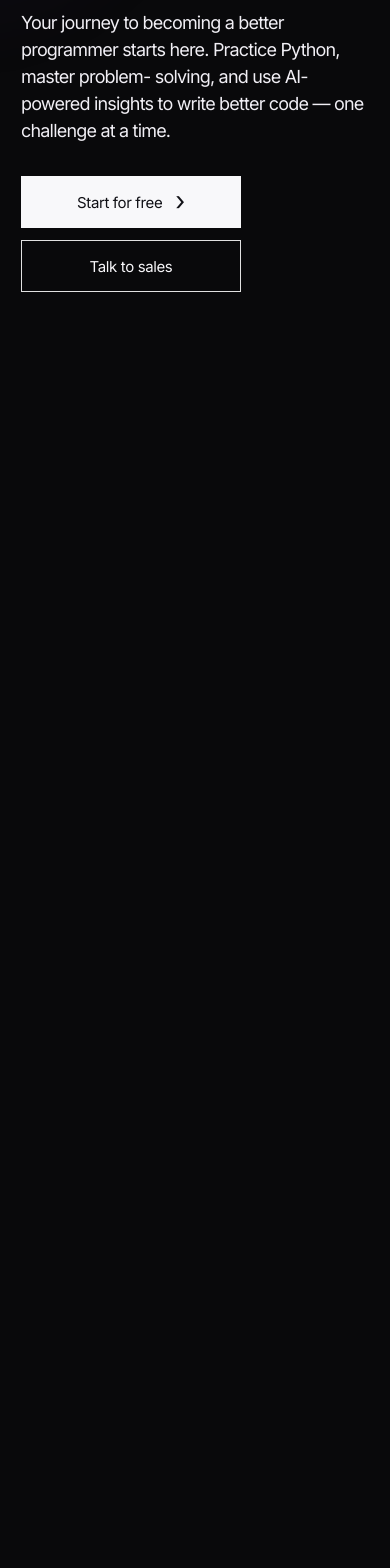
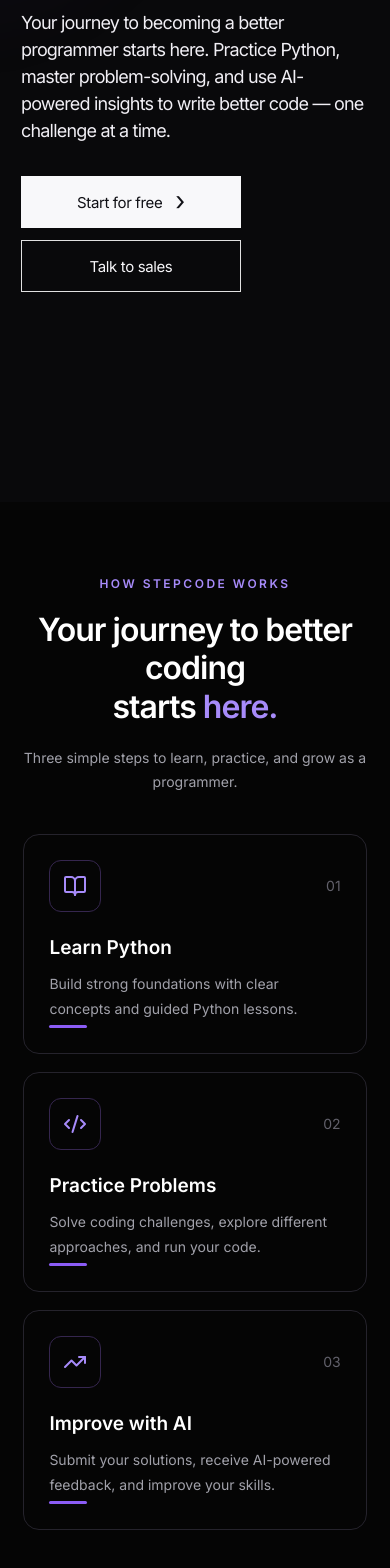
Before and after one commit to Tanzpal/StepCode, a React (Vite) app: page / in a window 390 px wide. Shown: the part 342-1910 px from the top of the page. Before the commit the page ends 844 px from the top, so only its background shows below. Built offline with nearby package versions, Linux system fonts and the light colour scheme.

Commit message:
Update StepCode navbar

```diff
--- a/src/pages/LandingPage/HeroSection.module.css
+++ b/src/pages/LandingPage/HeroSection.module.css
@@ -1,13 +1,16 @@
+/* Hero section */
 .hero {
   position: relative;
   isolation: isolate;
+  display: flex;
+  align-items: flex-start;
   min-height: calc(100vh - 76px);
   overflow: hidden;
-  display: flex;
-  align-items: flex-start;
   padding: clamp(72px, 8.3vh, 100px) clamp(32px, 6.2vw, 112px) 110px;
   background: #09090b;
 }
+
+/* Purple background glow */
 .hero::before {
   content: "";
   position: absolute;
@@ -19,60 +22,77 @@
   left: -320px;
   background: radial-gradient(
     ellipse at 38% 44%,
-    rgba(105, 32, 176, 0.34) 0%,
+    rgba(105, 32, 176, 0.34),
     rgba(70, 22, 116, 0.21) 31%,
     rgba(37, 13, 59, 0.11) 52%,
-    rgba(9, 9, 11, 0) 72%
+    transparent 72%
   );
   filter: blur(14px);
 }
-.hero::after {
-  content: "";
-  position: absolute;
-  z-index: -1;
-  pointer-events: none;
-  top: 0;
-  left: 0;
-  right: 0;
-  height: 1px;
-  background: rgba(255, 255, 255, 0.025);
-}
+
+/* Main content */
 .copy {
   width: min(800px, 58vw);
 }
+
 .copy h1 {
+  max-width: 820px;
   margin: 0;
-  max-width: 820px;
+  color: #f7f6f9;
   font-size: clamp(48px, 5.1vw, 88px);
+  font-weight: 400;
   line-height: 1.07;
-  font-weight: 400;
   letter-spacing: -0.067em;
-  color: #f7f6f9;
 }
+
+/* Animated gradient text */
 .gradientText {
   display: inline-block;
   padding-right: 0.05em;
   background: linear-gradient(
     100deg,
-    #a855f7 0%,
+    #a855f7,
     #9e8af8 34%,
     #9ccde5 69%,
-    #a8f5d3 100%
+    #a8f5d3
   );
   -webkit-background-clip: text;
   background-clip: text;
   color: transparent;
 }
 
+/* Typing animation area */
+.typingContainer {
+  display: inline-flex;
+  align-items: center;
+  min-height: clamp(51px, 5.1vw, 94px);
+}
+
+/* Blinking cursor */
+.cursor {
+  margin-left: 4px;
+  color: #a855f7;
+  font-weight: 300;
+  animation: blink 0.8s infinite;
+}
+
+@keyframes blink {
+  50% {
+    opacity: 0;
+  }
+}
+
+/* Description */
 .copy p {
   margin: 35px 0 0;
   color: #f1eff5;
   font-size: clamp(18px, 1.25vw, 27px);
+  font-weight: 300;
   line-height: 1.42;
   letter-spacing: -0.045em;
-  font-weight: 300;
 }
 
+/* Buttons */
 .actions {
   display: flex;
   flex-wrap: wrap;
@@ -80,87 +100,104 @@
   gap: 22px;
   margin-top: 45px;
 }
+
 .primaryButton,
 .secondaryButton {
-  min-height: 56px;
-  padding: 0 27px;
   display: inline-flex;
   align-items: center;
   justify-content: center;
   gap: 13px;
+  min-height: 56px;
+  padding: 0 27px;
   font-size: 16px;
   letter-spacing: -0.025em;
-  transition:
-    background 0.18s ease,
-    border-color 0.18s ease,
-    transform 0.18s ease;
+  text-decoration: none;
+  transition: 0.18s;
 }
+
+/* Start for free */
 .primaryButton {
+  min-width: 176px;
   color: #111116;
   background: #f8f8fa;
   border: 1px solid #f8f8fa;
-  min-width: 176px;
 }
+
 .primaryButton span {
+  margin-top: -3px;
   font-size: 26px;
   line-height: 0;
-  margin-top: -3px;
 }
+
 .primaryButton:hover {
   background: #e8ddff;
   border-color: #e8ddff;
   transform: translateY(-1px);
 }
+
+/* Talk to sales */
 .secondaryButton {
+  min-width: 156px;
   color: #f7f6f9;
   background: transparent;
   border: 1px solid rgba(255, 255, 255, 0.88);
-  min-width: 156px;
 }
+
 .secondaryButton:hover {
   border-color: #bda4ff;
   background: rgba(164, 119, 255, 0.09);
 }
 
+/* Large screens */
 @media (min-width: 1500px) {
   .copy {
     width: 850px;
   }
+
   .copy h1 {
     font-size: clamp(82px, 5vw, 94px);
   }
 }
+
+/* Tablets and mobile */
 @media (max-width: 780px) {
   .hero {
     min-height: calc(100svh - 72px);
     padding: 76px 26px 110px;
   }
+
   .hero::before {
     width: 115vw;
     height: 650px;
     top: -320px;
     left: -52vw;
   }
+
   .copy {
     width: 100%;
   }
+
   .copy h1 {
     font-size: clamp(43px, 9.5vw, 66px);
     line-height: 1.08;
     letter-spacing: -0.065em;
   }
+
   .copy p {
     margin-top: 30px;
     font-size: 18px;
     line-height: 1.5;
   }
+
   .desktopBreak {
     display: none;
   }
+
   .actions {
+    gap: 12px;
     margin-top: 32px;
-    gap: 12px;
   }
+
   .primaryButton,
   .secondaryButton {
     min-height: 52px;
@@ -168,43 +205,20 @@
     font-size: 15px;
   }
 }
+
+/* Small mobile screens */
 @media (max-width: 420px) {
   .hero {
     padding: 62px 21px 100px;
   }
+
   .copy h1 {
     font-size: 42px;
   }
+
   .actions {
+    flex-direction: column;
     align-items: stretch;
-    flex-direction: column;
     max-width: 220px;
   }
 }
-
-/* Keep existing styles exactly as they are, and append these at the bottom: */
-
-.typingContainer {
-  display: inline-flex;
-  align-items: center;
-  /* Adjust min-height on mobile if layout shifts when the word is deleted */
-  min-height: clamp(51px, 5.1vw, 94px);
-}
-
-.cursor {
-  display: inline-block;
-  color: #a855f7; /* Matches the starting color of your gradient */
-  font-weight: 300;
-  margin-left: 4px;
-  animation: blink 0.8s infinite;
-}
-
-@keyframes blink {
-  0%,
-  100% {
-    opacity: 1;
-  }
-  50% {
-    opacity: 0;
-  }
-}
--- /dev/null
+++ b/src/pages/LandingPage/HowItWorks.jsx
@@ -0,0 +1,79 @@
+import styles from "./HowItWorks.module.css";
+import { BookOpen, Code2, TrendingUp } from "lucide-react";
+
+export default function HowItWorks() {
+  return (
+    <section className={styles.section} id="how-it-works">
+      <div className={styles.container}>
+        {/* Heading */}
+        <div className={styles.heading}>
+          <span className={styles.eyebrow}>HOW STEPCODE WORKS</span>
+
+          <h2>
+            Your journey to better coding
+            <br />
+            starts <span>here.</span>
+          </h2>
+
+          <p>
+            Three simple steps to learn, practice, and grow as a programmer.
+          </p>
+        </div>
+
+        {/* Cards */}
+        <div className={styles.steps}>
+          <div className={styles.card}>
+            <div className={styles.cardTop}>
+              <div className={styles.icon}>
+                <BookOpen size={24} />
+              </div>
+              <span>01</span>
+            </div>
+
+            <h3>Learn Python</h3>
+            <p>
+              Build strong foundations with clear concepts and guided Python
+              lessons.
+            </p>
+
+            <div className={styles.bottomLine}></div>
+          </div>
+
+          <div className={styles.card}>
+            <div className={styles.cardTop}>
+              <div className={styles.icon}>
+                <Code2 size={24} />
+              </div>
+              <span>02</span>
+            </div>
+
+            <h3>Practice Problems</h3>
+            <p>
+              Solve coding challenges, explore different approaches, and run
+              your code.
+            </p>
+
+            <div className={styles.bottomLine}></div>
+          </div>
+
+          <div className={styles.card}>
+            <div className={styles.cardTop}>
+              <div className={styles.icon}>
+                <TrendingUp size={24} />
+              </div>
+              <span>03</span>
+            </div>
+
+            <h3>Improve with AI</h3>
+            <p>
+              Submit your solutions, receive AI-powered feedback, and improve
+              your skills.
+            </p>
+
+            <div className={styles.bottomLine}></div>
+          </div>
+        </div>
+      </div>
+    </section>
+  );
+}
--- /dev/null
+++ b/src/pages/LandingPage/HowItWorks.module.css
@@ -0,0 +1,166 @@
+/* Main section */
+.section {
+  background: #050505;
+  color: white;
+  padding: 110px 6%;
+}
+
+.container {
+  max-width: 1200px;
+  margin: auto;
+}
+
+/* Heading */
+.heading {
+  text-align: center;
+  margin-bottom: 64px;
+}
+
+.eyebrow {
+  display: inline-block;
+  margin-bottom: 20px;
+  color: #a78bfa;
+  font-size: 12px;
+  font-weight: bold;
+  letter-spacing: 2.5px;
+}
+
+.heading h2 {
+  margin: 0;
+  font-size: clamp(32px, 4vw, 54px);
+  line-height: 1.2;
+  letter-spacing: -1.8px;
+}
+
+.heading h2 span {
+  color: #a78bfa;
+}
+
+.heading p {
+  max-width: 540px;
+  margin: 20px auto 0;
+  color: #a1a1aa;
+  font-size: 16px;
+  line-height: 1.7;
+}
+
+/* Three cards */
+.steps {
+  display: grid;
+  grid-template-columns: repeat(3, 1fr);
+  gap: 24px;
+}
+
+.card {
+  display: flex;
+  flex-direction: column;
+  min-height: 255px;
+  padding: 30px;
+  background: #050505;
+  border: 1px solid #25232c;
+  border-radius: 16px;
+  transition: 0.3s;
+}
+
+.card:hover {
+  border-color: #7c3aed;
+  transform: translateY(-5px);
+}
+
+/* Card icon and number */
+.cardTop {
+  display: flex;
+  align-items: center;
+  justify-content: space-between;
+  margin-bottom: 30px;
+}
+
+.icon {
+  display: flex;
+  align-items: center;
+  justify-content: center;
+  width: 52px;
+  height: 52px;
+  color: #a78bfa;
+  border: 1px solid #35264e;
+  border-radius: 12px;
+}
+
+.cardTop span {
+  color: #62616b;
+  font-size: 14px;
+}
+
+/* Card text */
+.card h3 {
+  margin: 0 0 12px;
+  font-size: 21px;
+}
+
+.card p {
+  margin: 0;
+  color: #a1a1aa;
+  font-size: 14px;
+  line-height: 1.8;
+}
+
+/* Bottom purple line */
+.bottomLine {
+  width: 38px;
+  height: 3px;
+  margin-top: auto;
+  background: #8b5cf6;
+  border-radius: 10px;
+}
+
+/* Tablet */
+@media (max-width: 900px) {
+  .section {
+    padding: 85px 5%;
+  }
+
+  .steps {
+    gap: 16px;
+  }
+
+  .card {
+    padding: 24px;
+  }
+
+  .card h3 {
+    font-size: 19px;
+  }
+}
+
+/* Mobile */
+@media (max-width: 650px) {
+  .section {
+    padding: 70px 6%;
+  }
+
+  .heading {
+    margin-bottom: 40px;
+  }
+
+  .heading h2 {
+    letter-spacing: -1px;
+  }
+
+  .heading p {
+    font-size: 14px;
+  }
+
+  .steps {
+    grid-template-columns: 1fr;
+    gap: 18px;
+  }
+
+  .card {
+    min-height: 220px;
+    padding: 25px;
+  }
+
+  .cardTop {
+    margin-bottom: 24px;
+  }
+}
--- a/src/pages/LandingPage/LandingPage.jsx
+++ b/src/pages/LandingPage/LandingPage.jsx
@@ -1,9 +1,11 @@
 import HeroSection from "./HeroSection";
+import HowItWorks from "./HowItWorks";
 
 export default function LandingPage() {
   return (
     <>
       <HeroSection />
+      <HowItWorks />
     </>
   );
 }
```
Also changed, not shown: src/pages/LandingPage/HeroSection.jsx (+44 -34 lines).
